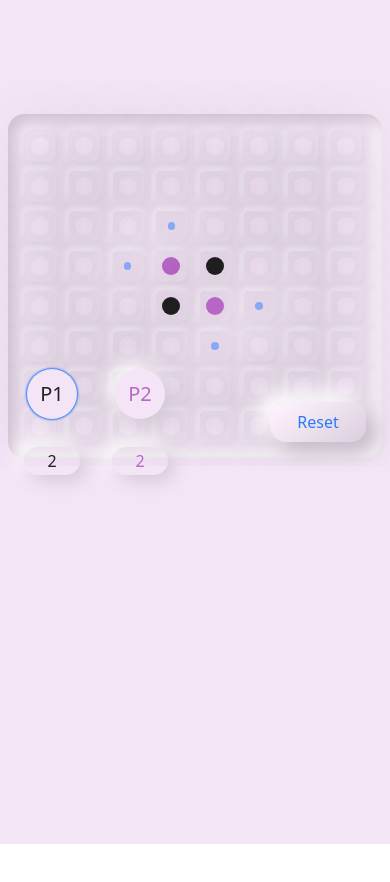
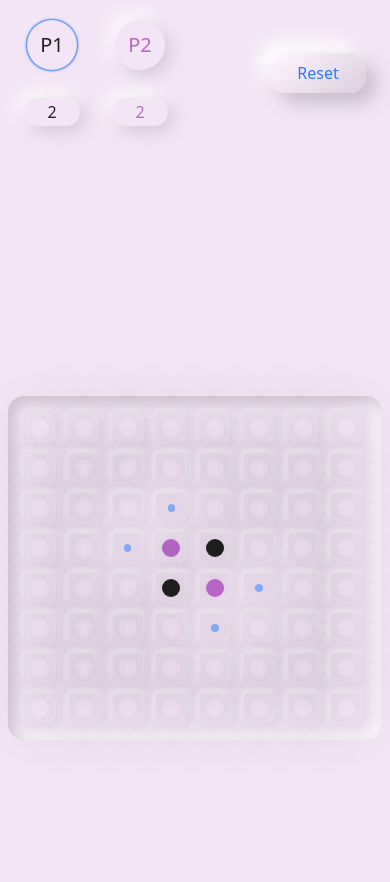
Before and after one commit to KavehAs/othello, a React (Vite) app: page / in a window 390 px wide. Shown: the top 882 px of the page. Before the commit the page ends 844 px from the top, so only its background shows below. Built offline with nearby package versions, Linux system fonts and the light colour scheme.

Commit message:
[style]: fix responsive design

```diff
--- a/src/App.tsx
+++ b/src/App.tsx
@@ -22,7 +22,7 @@ function App() {
   }, [playGroundData.endGame]);
 
   return (
-    <div className="w-full  min-h-screen max-h-screen bg-mainColor relative flex flex-col items-between gap-8 lg:flex-row md:gap-0">
+    <div className="w-full  min-h-screen  bg-mainColor relative flex flex-col items-between gap-0 lg:flex-row ">
       <InfoSection />
       <PlayGround />
       <GameResultModal />
--- a/src/Components/InfoSection.tsx
+++ b/src/Components/InfoSection.tsx
@@ -10,7 +10,7 @@ const InfoSection = (): JSX.Element => {
     const dispatch = useAppDispatch()
 
     return (
-        <div className="w-full h-screen fixed lg:w-1/4 xl:w-[30%] py-5 px-6 md:py-7 md:px-10 lg:py-16 lg:px-0
+        <div className="w-full lg:h-screen lg:w-1/4 xl:w-[30%] py-5 px-6 md:py-6 md:px-10 lg:py-16 lg:px-0
         xl:py-24 xl:px-12 lg:sticky flex justify-between items-center lg:flex-col gap-20 md:gap-40 lg:gap-36 xl:gap-24 top-0">
 
             <div className="flex justify-between items-center gap-8">
--- a/src/Components/PlayGround.tsx
+++ b/src/Components/PlayGround.tsx
@@ -49,12 +49,12 @@ const PlayGround = (): JSX.Element => {
   return (
     <div
       id="playground"
-      className="w-full p-2 mt-[10px] flex flex-row justify-center items-center
-        xl:w-[70%] xl:pt-16 lg:w-[75%] lg:p-8 md:p-5 sm:p-2 overflow-scroll overflow-x-hidden"
+      className="w-full min-h-screen p-2  flex flex-row justify-center items-center
+        xl:w-[70%] xl:pt-16 lg:w-[75%] lg:p-8 md:p-5 sm:p-2 overflow-hidden overflow-x-hidden lg:overflow-scroll"
     >
       <div
         id="field"
-        className="w-full mt-24 rounded-2xl p-3 grid grid-cols-8 grid-rows-8
+        className="w-full lg:mt-2 rounded-2xl p-3 grid grid-cols-8 grid-rows-8
             shadow-neu-ground lg:max-xl:p-2 sm:max-md:p-2 sm:max-md:rounded-xl"
       >
         {row1.map((item) => (
```
